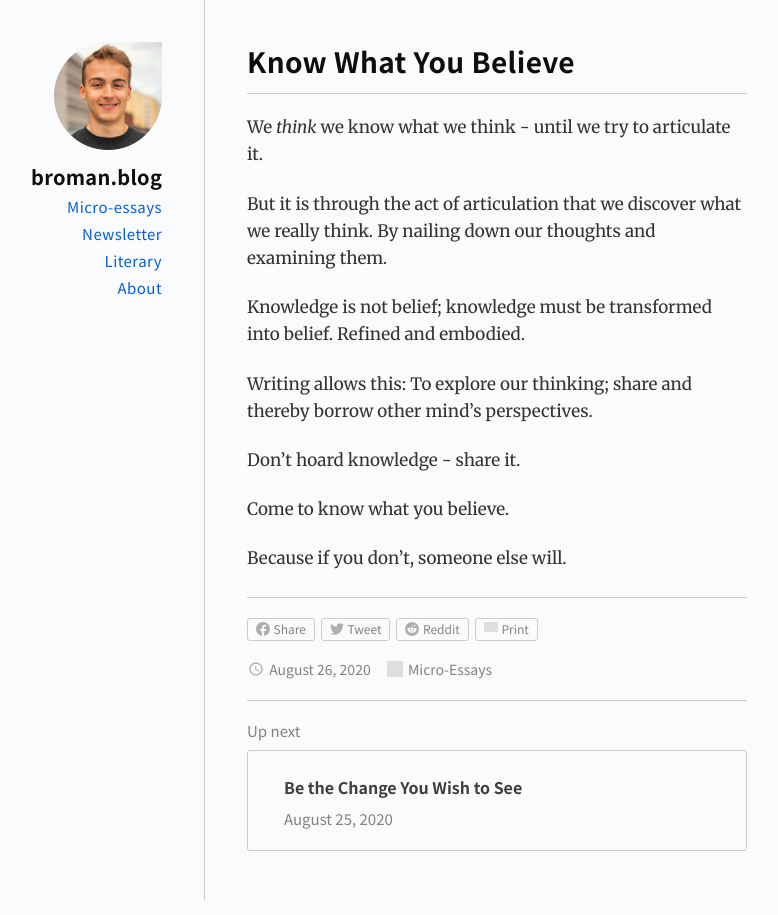
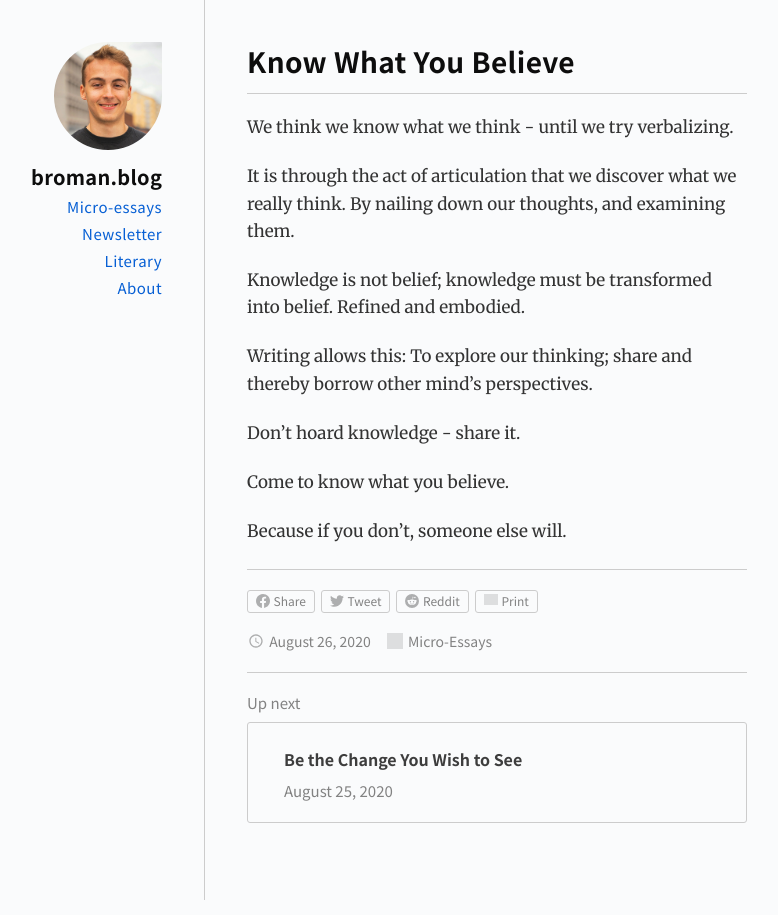
Before and after one commit to gdbroman/broman.blog, a Jekyll site: the page built from _posts/2020/2020-08-26-know-what-you-believe.md, in a window 1280 px wide. Shown: the whole page, without its empty margins (251-1029 px from the left). Built offline with Jekyll 4.4.1, drawn with Linux system fonts in a browser that asks for light colours; grey boxes are pictures that could not be loaded.

Commit message:
revision

```diff
--- a/_posts/2020/2020-08-26-know-what-you-believe.md
+++ b/_posts/2020/2020-08-26-know-what-you-believe.md
@@ -3,9 +3,9 @@ title: "Know What You Believe"
 permalink: know-what-you-believe
 ---
 
-We *think* we know what we think - until we try to articulate it.
+We think we know what we think - until we try verbalizing.
 
-But it is through the act of articulation that we discover what we really think. By nailing down our thoughts and examining them.
+It is through the act of articulation that we discover what we really think. By nailing down our thoughts, and examining them.
 
 Knowledge is not belief; knowledge must be transformed into belief. Refined and embodied.
 
```
Also changed, not shown: _posts/2020/2020-11-22-im-leaving.md (+1 -1 lines).
